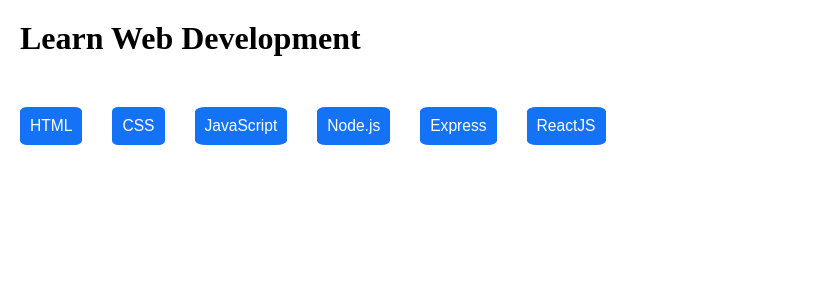
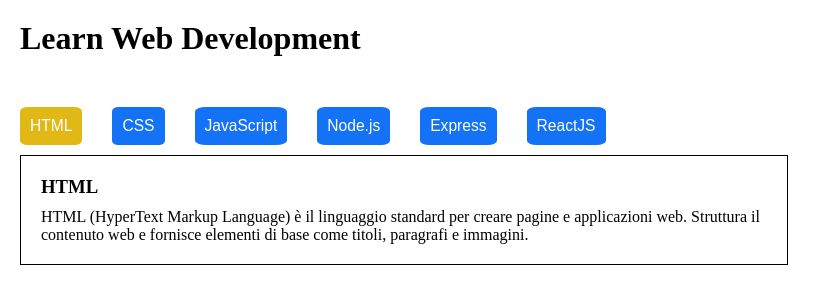
Before and after one commit to MattiaCallegaro/react-use-state, a React (Vite) app: page / in a window 1280 px wide. Shown: the top 304 px of the page, without its empty margins (0-832 px from the left). Built offline with nearby package versions, Linux system fonts and the light colour scheme.

Commit message:
[Fix] correzione lezione

```diff
--- a/src/components/Buttons.jsx
+++ b/src/components/Buttons.jsx
@@ -5,10 +5,10 @@
 
 function Buttons() {
     //creo uno stato isOpen per tenere traccia dell'id selezionato
-    //useState(false) isOpen non mostra le card
-    const [isOpen, setIsOpen] = useState(false);
-    // tramite metodo find mi trovo id con valore isOpen
-    const cardLanguage = languages.find(language => language.id === isOpen)
+    //useState(languages[0]) isOpen mostra le card dell'array
+    const [isOpen, setIsOpen] = useState(languages[0]);
+
+
     return (
         <>
             {/* `button */}
@@ -17,10 +17,10 @@
                     //assegno id come key a button e creo evento click impostando id selezionato
                     <button
                         key={language.id}
-                        onClick={() => setIsOpen(language.id)}
+                        onClick={() => setIsOpen(language)}
                         style={{
-                            //operatore terniario: se isOpen è uguale a id allora giallo altimenti blue
-                            backgroundColor: isOpen === language.id ? '#e1b917' : '#1472f6'
+                            //operatore terniario: se isOpen è uguale a language allora giallo altimenti blue
+                            backgroundColor: isOpen === language ? '#e1b917' : '#1472f6'
                         }}
                     >
                         <h3>{language.title}</h3>
@@ -29,12 +29,11 @@
 
             </div>
             {/* `card */}
-            {/* se trovo un id corrispondente allora isOpen */}
-            {cardLanguage && (
-                <label className='card'>
-                    <h3>{cardLanguage.title}</h3>
-                    <p>{cardLanguage.description}</p></label>
-            )}
+
+            <label className='card'>
+                <h3>{isOpen.title}</h3>
+                <p>{isOpen.description}</p></label>
+
         </>
     )
 }
```
